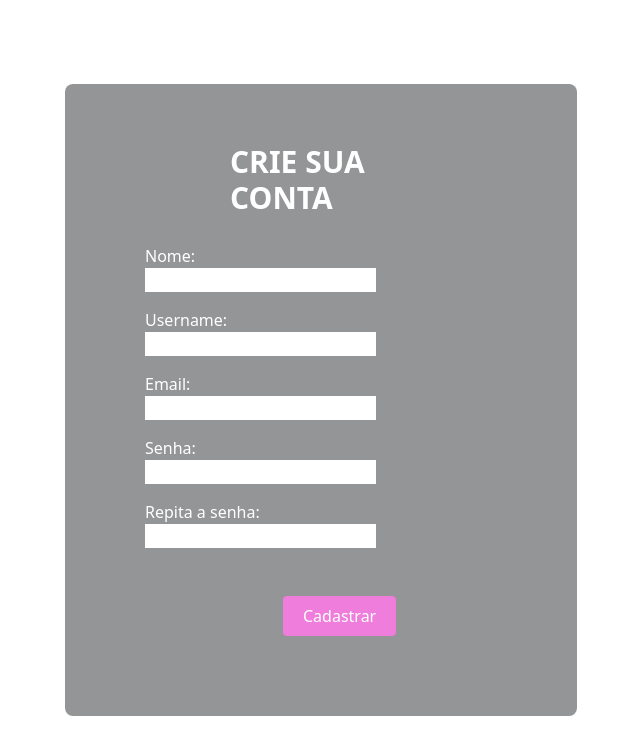
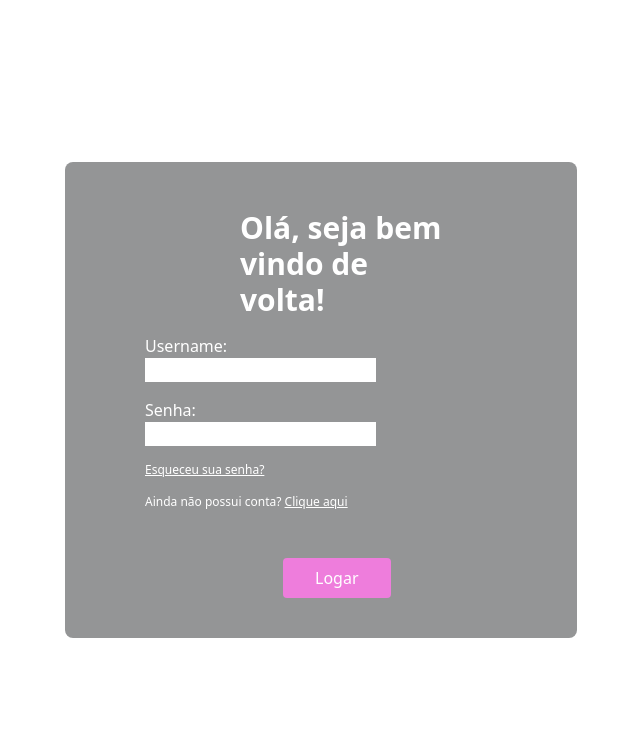
Before and after one commit to rsouzaf07/SubscriptionStore, a React (Vite) app in the folder client/: page / in a window 1280 px wide. Shown: the top 754 px of the page, without its empty margins (319-959 px from the left). Built offline with nearby package versions, Linux system fonts and the light colour scheme.

Commit message:
creating login page

```diff
--- a/client/src/App.tsx
+++ b/client/src/App.tsx
@@ -5,12 +5,13 @@ import './global.css'
 import ProductList from './pages/ProductList'
 import Product from './pages/Product'
 import Register from './pages/Register'
+import Login from './pages/Login'
 
 function App() {
 
   return (
    <>
-    <Register/>
+    <Login/>
    </>
   )
 }
--- /dev/null
+++ b/client/src/pages/Login.tsx
@@ -0,0 +1,33 @@
+import React from 'react'
+
+export default function Login() {
+      return (
+    <>
+        <main className=' w-[100vw] h-[100vh] flex justify-center items-center'>
+            <form className='bg-[#949596] text-white w-2/5 px-20 py-10 rounded-lg'>
+                <h2 className=' text-3xl ml-[95px] my-2 w-[220px] font-bold'>Olá, seja bem vindo de volta!</h2>
+                <section >
+                    <div className='py-2'>
+                        <label>
+                            Username:
+                        </label><br />
+                        <input type='text' className='text-black'/>
+                    </div>
+                    <div className='py-2'>
+                        <label>
+                            Senha:
+                        </label><br />
+                        <input type='password' className='text-black'/>
+                    </div>
+                    <div>
+                        <p className='underline py-2 text-xs cursor-pointer'>Esqueceu sua senha?</p>
+                        <p className='py-2 text-xs'>Ainda não possui conta? <span className='underline cursor-pointer'>Clique aqui</span></p>
+                        <button className='bg-[#EE7DDC] mt-10 py-2 px-8 rounded ml-[138px] '>Logar</button>
+                    </div>
+
+                </section>
+            </form>
+        </main>
+    </>
+  )
+}
--- a/client/src/pages/Register.tsx
+++ b/client/src/pages/Register.tsx
@@ -6,7 +6,7 @@ export default function Register() {
     <>
         <main className=' w-[100vw] h-[100vh] flex justify-center items-center'>
             <form className='bg-[#949596] text-white w-2/5 px-20 py-10 rounded-lg'>
-                <h2 className=' text-3xl ml-[85px] my-5 w-[220px] font-bold'>CRIE SUA CONTA</h2>
+                <h2 className=' text-3xl ml-[85px] my-2 w-[220px] font-bold'>CRIE SUA CONTA</h2>
                 <section >
                     <div className='py-2'>
                         <label>
@@ -38,7 +38,9 @@ export default function Register() {
                         </label><br />
                         <input type='password'className='text-black'/>
                     </div>
-                        <button className='bg-[#EE7DDC] my-10 py-2 px-5 rounded ml-[138px] '>Cadastrar</button>
+                        <p className='text-xs mt-2'>- Ao preencher o formulário, concordo em receber comunicações de acordo com meus interesses</p>
+                        <p className='text-xs'>- Ao informar meus dados, eu concordo com a Política de privacidade.</p>
+                        <button className='bg-[#EE7DDC] mt-10 py-2 px-5 rounded ml-[138px] '>Cadastrar</button>
                 </section>
             </form>
         </main>
```
